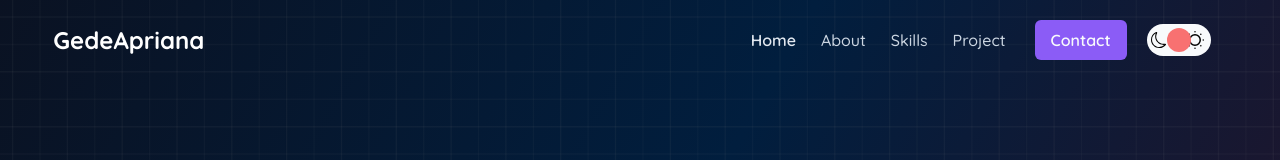
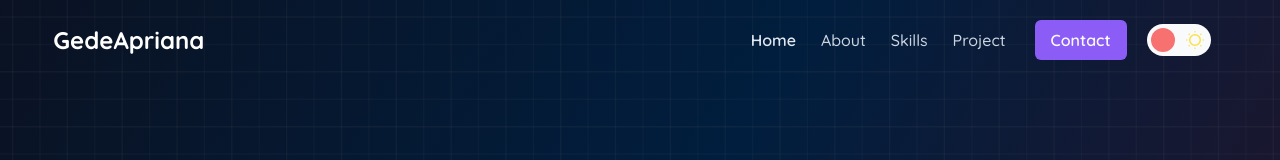
Before and after one commit to gedeapriana/gedeapriana.github.io, a React (Create React App) app: page / in a window 1280 px wide. Shown: the top 160 px of the page. Built offline with nearby package versions, Linux system fonts and the light colour scheme.

Commit message:
finish dark-mode toggle

```diff
--- a/src/components/Darktoggle.jsx
+++ b/src/components/Darktoggle.jsx
@@ -1,15 +1,38 @@
 import React from "react";
 import { Moon, BrightnessLow } from "react-bootstrap-icons";
+import $ from "jquery";
 
 const Darktoggle = () => {
+  // $(".darktoggle-root").on("click", function () {
+  //   $(".toggle").toggleClass("left-0");
+  //   $(".toggle").toggleClass("right-auto");
+  // });
+
+  // const toggleRoot = document.querySelector(".darktoggle-root");
+
+  // toggleRoot.addEventListener("click", function () {
+  //   console.log("OK");
+  // });
+
+  const toggleListener = () => {
+    $(".toggle").toggleClass("left-0");
+    $(".toggle").toggleClass("left-auto");
+    $(".toggle").toggleClass("right-0");
+    $(".toggle").toggleClass("right-auto");
+    $(".darktoggle-root").toggleClass("bg-slate-700");
+  };
+
   return (
-    <div className="darktoggle-root w-16 h-8 bg-slate-50 ml-auto md:ml-4 mx-4 rounded-full relative flex justify-between items-center px-1">
-      <div className="toggle absolute h-6 w-6 rounded-full bg-red-400 top-0 left-0 bottom-0 right-0 m-auto"></div>
+    <div
+      onClick={toggleListener}
+      className="darktoggle-root w-16 h-8 bg-slate-50 ml-auto md:ml-4 mx-4 rounded-full relative flex justify-between items-center px-1 cursor-pointer transition duration-500"
+    >
+      <div className="toggle absolute h-6 w-6 rounded-full bg-red-400 top-0 left-0 bottom-0 right-auto my-auto mx-1 transition duration-500"></div>
       <div className="moon">
-        <Moon className="block" />
+        <Moon className="block text-slate-50" />
       </div>
       <div className="sun">
-        <BrightnessLow className="block text-2xl" />
+        <BrightnessLow className="block text-2xl text-yellow-300" />
       </div>
     </div>
   );
```
